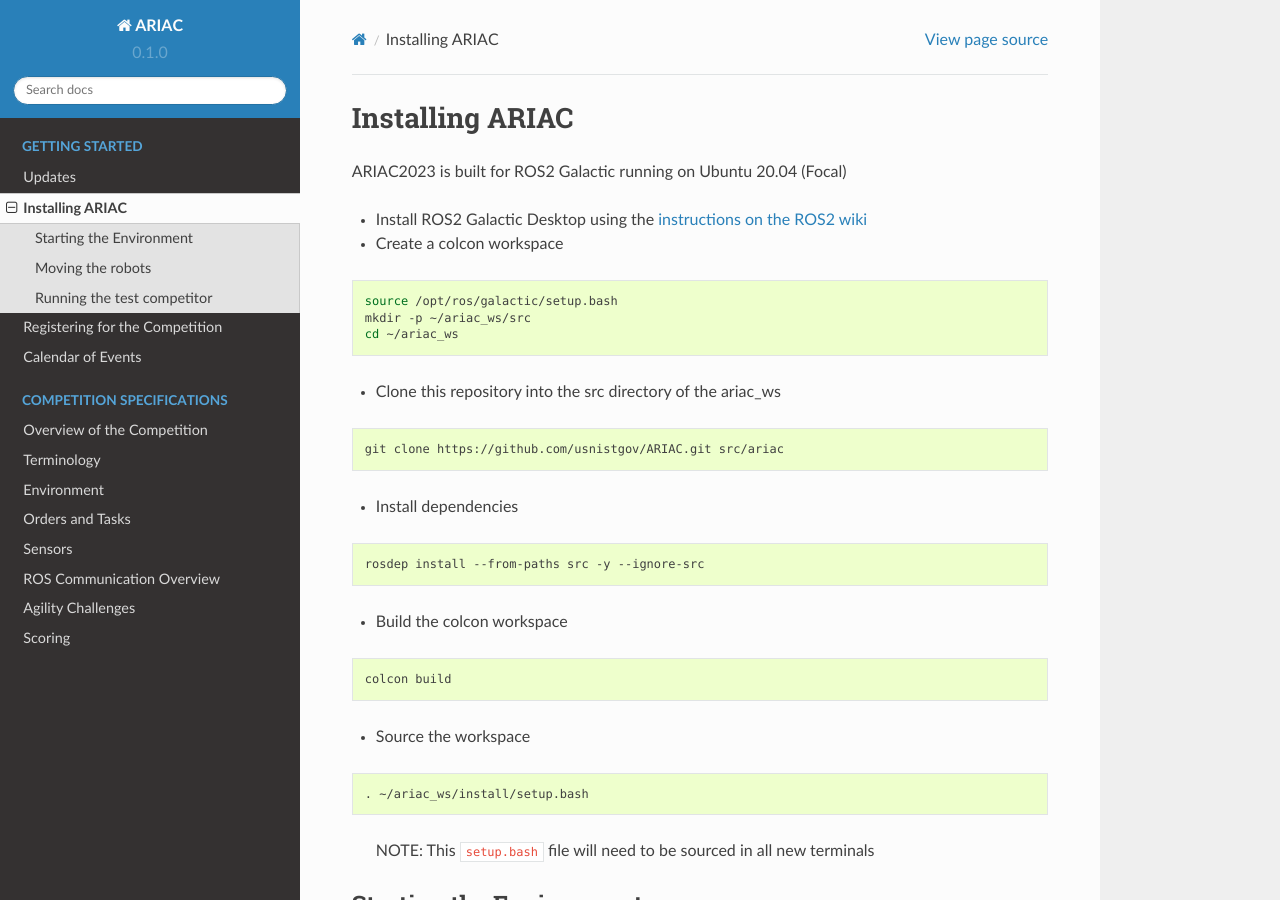
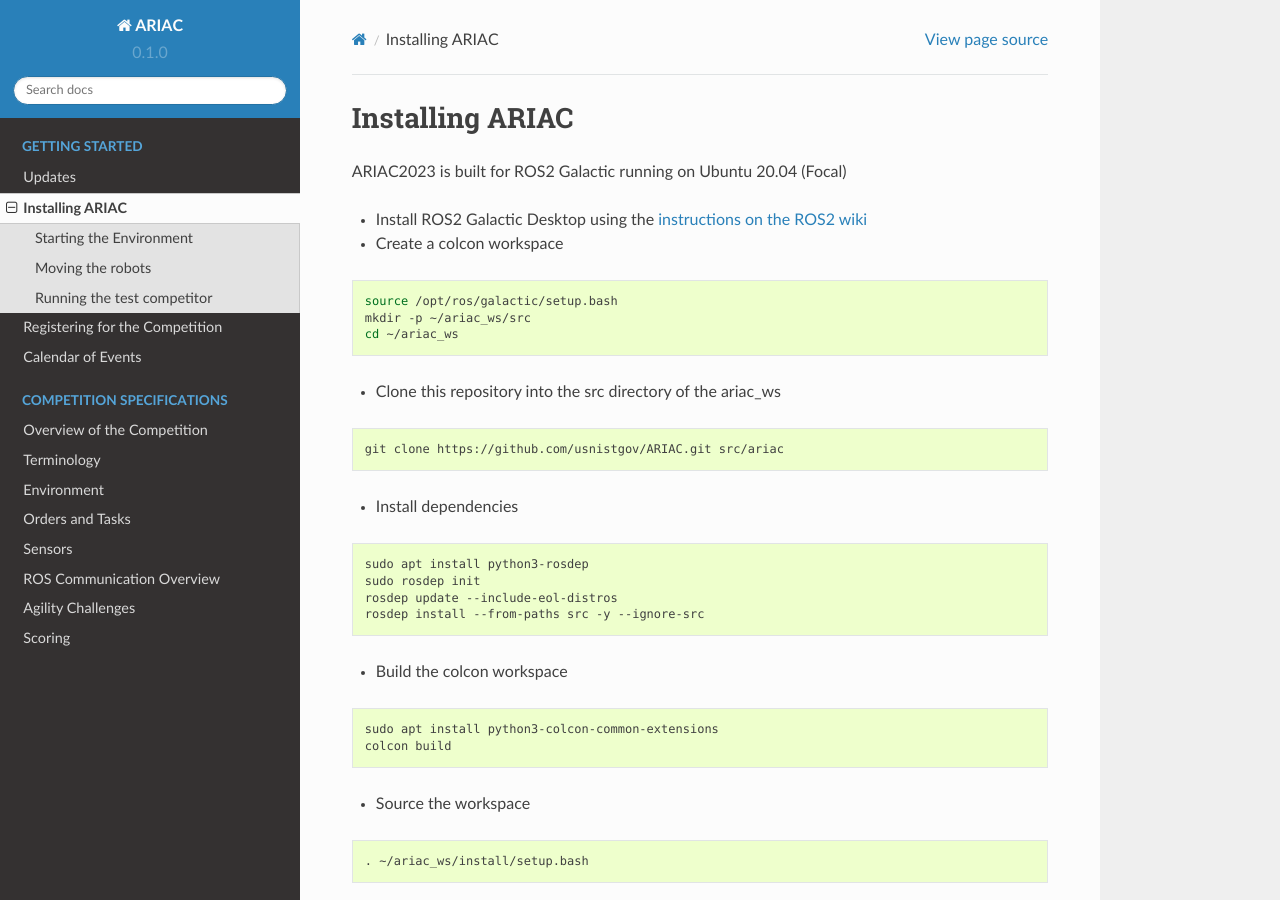
Before and after one commit to usnistgov/ARIAC, a Sphinx documentation site: the page built from docs/getting_started/installation.md, in a window 1280 px wide and 900 px high. Built offline with Sphinx 7.4.7 and the Read the Docs theme 2.0.0, drawn with Linux system fonts in a browser that asks for light colours.

Commit message:
updated installation instructions

````diff
--- a/docs/getting_started/installation.md
+++ b/docs/getting_started/installation.md
@@ -21,12 +21,16 @@
 - Install dependencies
 
 ``` bash
+sudo apt install python3-rosdep
+sudo rosdep init
+rosdep update --include-eol-distros
 rosdep install --from-paths src -y --ignore-src
 ```
 
 - Build the colcon workspace
 
 ``` bash
+sudo apt install python3-colcon-common-extensions
 colcon build
 ```
 
````
